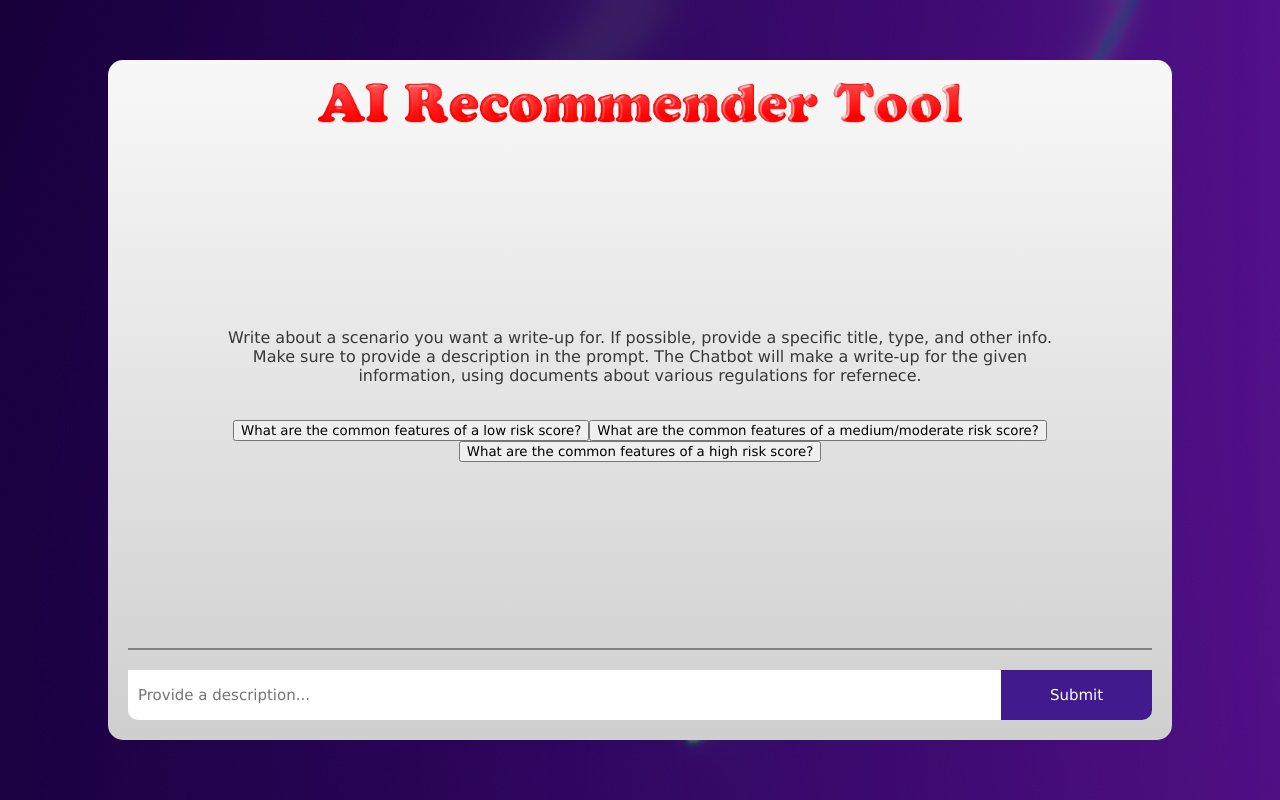
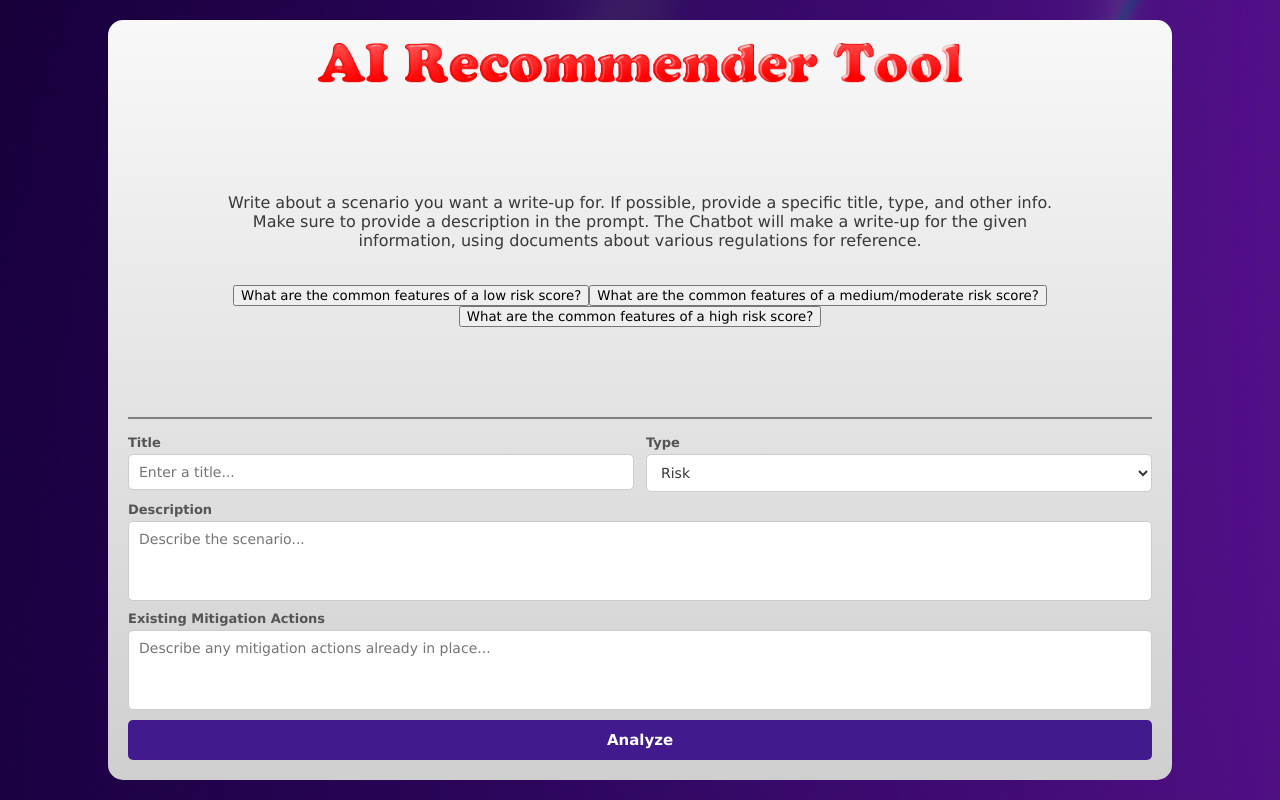
Before and after one commit to VCU-CS-SeniorDesign/senior-design-project-repository-cs-309, a Next.js app in the folder Code/ai-recommender-app/: page / in a window 1280 px wide. Built offline with nearby package versions, Linux system fonts and the light colour scheme.

Commit message:
Add files via upload

```diff
--- a/Code/ai-recommender-app/app/global.css
+++ b/Code/ai-recommender-app/app/global.css
@@ -14,7 +14,7 @@ body {
 
 main {
     width: 80vw;
-    height: 80vh;
+    height: 90vh;
     background: linear-gradient(to bottom, #f8f8f8, #cfcfcf);
     border-radius: 15px;
     display: flex;
@@ -44,35 +44,110 @@ section.populated > :first-child {
     padding: 0 80px;
 }
 
+/* ── Form layout ── */
 form {
-    height: 50px;
     width: 100%;
+    border-top: #828282 solid 2px;
+    padding-top: 16px;
+    border-radius: 0 0 10px 10px;
     display: flex;
-    border-top: #828282 solid 2px;
-    padding-top: 20px;
-    border-radius: 0 0 10px 10px;
-    overflow: hidden;
+    flex-direction: column;
+    gap: 0;
 }
 
-input.question-box {
-    width: 85%;
-    padding: 10px;
+.form-fields {
+    display: flex;
+    flex-direction: column;
+    gap: 10px;
+    width: 100%;
+}
+
+.form-row {
+    display: flex;
+    gap: 12px;
+    width: 100%;
+}
+
+.form-group {
+    display: flex;
+    flex-direction: column;
+    flex: 1;
+    text-align: left;
+}
+
+.form-group.full-width {
+    width: 100%;
+}
+
+.form-group label {
+    font-weight: bold;
+    font-size: 13px;
+    color: #555;
+    margin-bottom: 4px;
+}
+
+/* ── Field inputs ── */
+.field-input {
+    width: 100%;
+    padding: 9px 10px;
+    font-size: 14px;
+    font-family: inherit;
+    color: #383838;
+    border: 1px solid #ccc;
+    border-radius: 5px;
+    background-color: #fff;
+    box-sizing: border-box;
+}
+
+.field-input:focus {
+    outline: none;
+    border-color: #411b8d;
+}
+
+.field-textarea {
+    width: 100%;
+    padding: 9px 10px;
+    font-size: 14px;
+    font-family: inherit;
+    color: #383838;
+    border: 1px solid #ccc;
+    border-radius: 5px;
+    background-color: #fff;
+    box-sizing: border-box;
+    height: 80px;
+    resize: none;
+}
+
+.field-textarea:focus {
+    outline: none;
+    border-color: #411b8d;
+}
+
+/* ── Submit button ── */
+input[type=submit] {
+    width: 100%;
+    margin-top: 10px;
+    padding: 11px;
     font-size: 15px;
-    color: #383838;
-    border: none;
-}
-input[type=submit] {
-    width: 15%;
-    padding: 10px;
-    font-size: 15px;
+    font-family: inherit;
+    font-weight: bold;
     color: #fff;
     border: none;
+    border-radius: 5px;
     background-color: #411b8d;
+    cursor: pointer;
+    transition: background 0.2s;
 }
+
+input[type=submit]:hover {
+    background-color: #2e1265;
+}
+
 input:focus {
     outline: none;
 }
 
+/* ── Chat bubbles ── */
 .bubble {
     margin: 8px;
     padding: 8px;
@@ -93,18 +168,17 @@ input:focus {
     background-color: #dce7ff;
 }
 
+/* ── Loading animation ── */
 .loader {
     margin: 10px;
     width: 60px;
     aspect-ratio: 4;
     background:
-        no-repeat radial-gradientt(circle closest-side, #383838 90%, #0000) 0 50%,
-        no-repeat radial-gradientt(circle closest-side, #383838 90%, #0000) 50% 50%,
-        no-repeat radial-gradientt(circle closest-side, #383838 90%, #0000) 100% 50%;
-        ;
+        no-repeat radial-gradient(circle closest-side, #383838 90%, #0000) 0 50%,
+        no-repeat radial-gradient(circle closest-side, #383838 90%, #0000) 50% 50%,
+        no-repeat radial-gradient(circle closest-side, #383838 90%, #0000) 100% 50%;
     background-size: calc(100%/3) 100%;
     animation: loading 1s infinite linear;
-
 }
 
 @keyframes loading {
--- a/Code/ai-recommender-app/app/page.tsx
+++ b/Code/ai-recommender-app/app/page.tsx
@@ -3,23 +3,48 @@ import Image from "next/image"
 import AIRecommenderLogo from "./assets/AIRecommenderLogo.png"
 import { useChat } from "ai/react"
 import { Message } from "ai"
+import { useState } from "react"
 
 import Bubble from "./components/Bubble"
 import LoadingBubble from "./components/LoadingBubble"
 import PromptSuggestionsRow from "./components/PromptSuggestionsRow"
 
 const Home = () => {
-    const { append, isLoading, messages, input, handleInputChange, handleSubmit } = useChat()
+    const { append, isLoading, messages } = useChat()
+
+    const [title, setTitle] = useState("")
+    const [type, setType] = useState("Risk")
+    const [description, setDescription] = useState("")
+    const [mitigation, setMitigation] = useState("")
 
     const noMessages = !messages || messages.length === 0
 
-    const handlePrompt = ( promptText ) => {
+    const handlePrompt = (promptText) => {
         const msg: Message = {
             id: crypto.randomUUID(),
             content: promptText,
             role: "user"
         }
         append(msg)
+    }
+
+    const handleFormSubmit = (e) => {
+        e.preventDefault()
+        if (!description.trim()) {
+            alert("Please enter a description.")
+            return
+        }
+        const combined = `Title: ${title}\nType: ${type}\nDescription: ${description}\nExisting Mitigation Actions: ${mitigation}`
+        const msg: Message = {
+            id: crypto.randomUUID(),
+            content: combined,
+            role: "user"
+        }
+        append(msg)
+        setTitle("")
+        setType("Risk")
+        setDescription("")
+        setMitigation("")
     }
 
     return (
@@ -33,21 +58,69 @@ const Home = () => {
                             provide a specific title, type, and other info.
                             Make sure to provide a description in the prompt.
                             The Chatbot will make a write-up for the given information,
-                            using documents about various regulations for refernece.
+                            using documents about various regulations for reference.
                         </p>
                         <br/>
                         <PromptSuggestionsRow onPromptClick={handlePrompt}/>
                     </>
                 ) : (
                     <>
-                       {messages.map((message, index) => <Bubble key={`message-${index}`} message={message}/>)}
-                       {isLoading && <LoadingBubble/>}
+                        {messages.map((message, index) => <Bubble key={`message-${index}`} message={message}/>)}
+                        {isLoading && <LoadingBubble/>}
                     </>
                 )}
             </section>
-            <form onSubmit={handleSubmit}>
-                <input className="question-box" onChange={handleInputChange} value={input} placeholder="Provide a description..."/>
-                <input type="submit"/>
+            <form onSubmit={handleFormSubmit}>
+                <div className="form-fields">
+                    <div className="form-row">
+                        <div className="form-group">
+                            <label htmlFor="title">Title</label>
+                            <input
+                                id="title"
+                                className="field-input"
+                                type="text"
+                                value={title}
+                                onChange={(e) => setTitle(e.target.value)}
+                                placeholder="Enter a title..."
+                            />
+                        </div>
+                        <div className="form-group">
+                            <label htmlFor="type">Type</label>
+                            <select
+                                id="type"
+                                className="field-input"
+                                value={type}
+                                onChange={(e) => setType(e.target.value)}
+                            >
+                                <option value="Risk">Risk</option>
+                                <option value="Control">Control</option>
+                                <option value="Requirement">Requirement</option>
+                                <option value="Action Plan">Action Plan</option>
+                            </select>
+                        </div>
+                    </div>
+                    <div className="form-group full-width">
+                        <label htmlFor="description">Description</label>
+                        <textarea
+                            id="description"
+                            className="field-textarea"
+                            value={description}
+                            onChange={(e) => setDescription(e.target.value)}
+                            placeholder="Describe the scenario..."
+                        />
+                    </div>
+                    <div className="form-group full-width">
+                        <label htmlFor="mitigation">Existing Mitigation Actions</label>
+                        <textarea
+                            id="mitigation"
+                            className="field-textarea"
+                            value={mitigation}
+                            onChange={(e) => setMitigation(e.target.value)}
+                            placeholder="Describe any mitigation actions already in place..."
+                        />
+                    </div>
+                </div>
+                <input type="submit" value="Analyze"/>
             </form>
         </main>
     )
```
